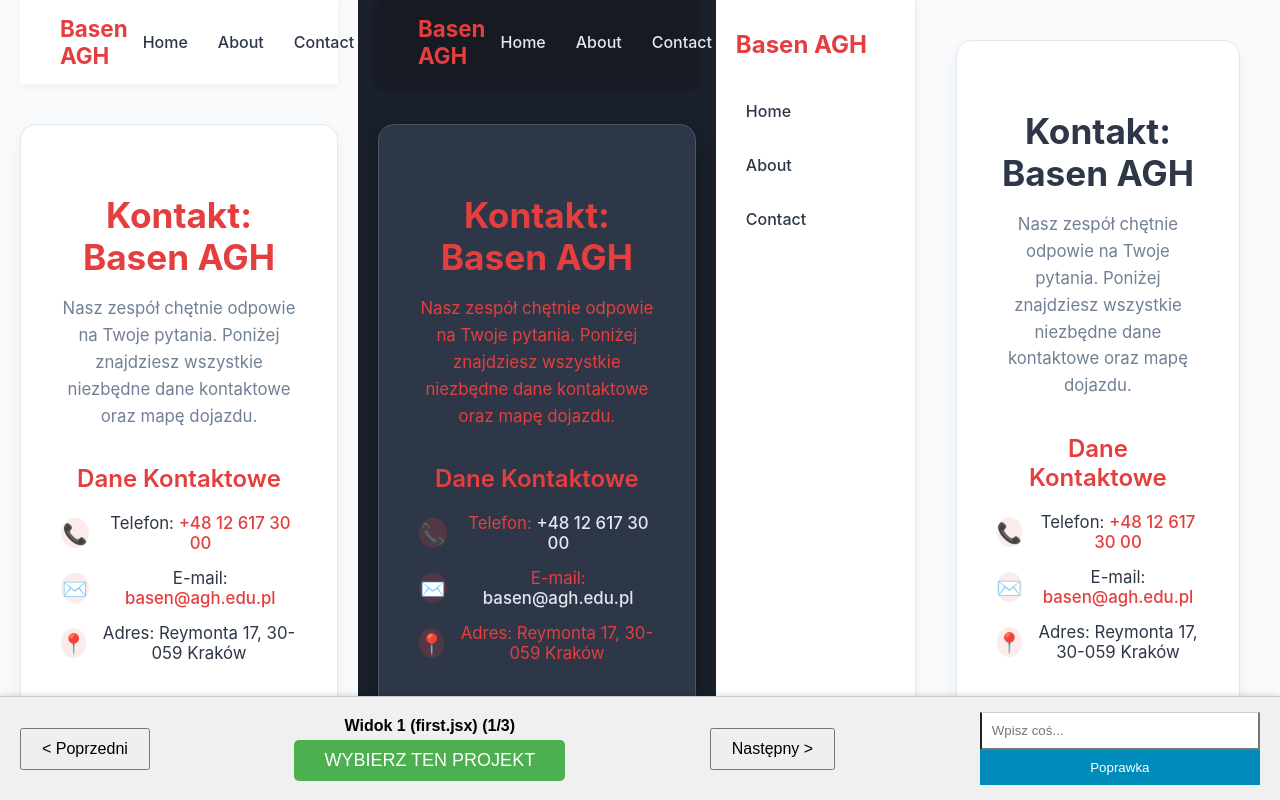
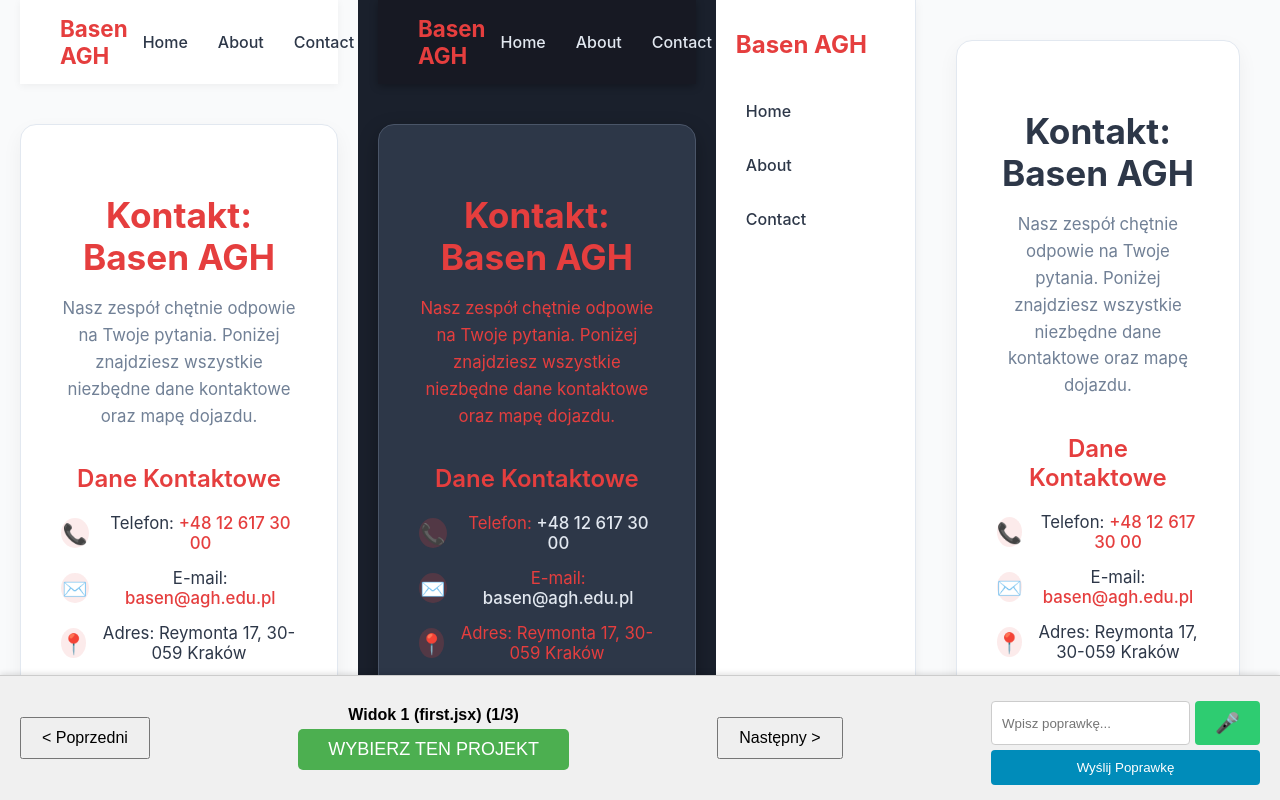
Before and after one commit to fmach24/BeeVoice, a React (Create React App) app: page / in a window 1280 px wide. Both pictures are taken after a click on the button "WYBIERZ TEN PROJEKT". Built offline with nearby package versions, Linux system fonts and the light colour scheme.

Commit message:
dodana opcja poprawek przez voice

```diff
--- a/src/App.jsx
+++ b/src/App.jsx
@@ -40,23 +40,107 @@
   const CurrentViewComponent = views[currentViewIndex].component;
   const [hasUserSelectedBest, setHasUserSelectedBest] = useState(false);
   const [isLoading, setIsLoading] = useState(false);
+  const [isListening, setIsListening] = useState(false);
+  const [comment, setComment] = useState('');
+
   const goToNext = () => {
     setCurrentViewIndex((prev) => (prev + 1) % views.length);
   };
 
+  const startVoiceInput = () => {
+    const SpeechRecognition = window.SpeechRecognition || window.webkitSpeechRecognition;
+
+    if (!SpeechRecognition) {
+      alert('Twoja przeglądarka nie obsługuje rozpoznawania mowy. Użyj Chrome lub Edge.');
+      return;
+    }
+
+    const recognition = new SpeechRecognition();
+    recognition.lang = 'pl-PL';
+    recognition.continuous = false;
+    recognition.interimResults = false;
+
+    recognition.onstart = () => {
+      setIsListening(true);
+    };
+
+    recognition.onresult = (event) => {
+      const transcript = event.results[0][0].transcript;
+      setComment(transcript);
+    };
+
+    recognition.onerror = (event) => {
+      console.error('Błąd rozpoznawania mowy:', event.error);
+      alert('Błąd mikrofonu: ' + event.error);
+      setIsListening(false);
+    };
+
+    recognition.onend = () => {
+      setIsListening(false);
+    };
+
+    recognition.start();
+  };
+
   const RenderButtonConditionally = ({hasUserSelectedBest})=>{
     if(hasUserSelectedBest){
-      return (<div>
-
-          <input type="text" placeholder="Wpisz coś..." style={{ width: '100%', padding: '10px', boxSizing: 'border-box', borderTop: '1px solid #ccc' }} />
-          <button onClick={sendComment} style={{ width: '100%', padding: '10px', backgroundColor: '#008CBA', color: 'white', border: 'none', cursor: 'pointer' }}>Poprawka</button>
+      return (<div style={{ display: 'flex', flexDirection: 'column', gap: '5px', marginTop: '10px' }}>
+          <div style={{ display: 'flex', gap: '5px' }}>
+            <input
+              type="text"
+              value={comment}
+              onChange={(e) => setComment(e.target.value)}
+              placeholder="Wpisz poprawkę..."
+              style={{
+                flex: 1,
+                padding: '10px',
+                boxSizing: 'border-box',
+                border: isListening ? '2px solid #e74c3c' : '1px solid #ccc',
+                borderRadius: '4px'
+              }}
+            />
+            <button
+              onClick={startVoiceInput}
+              disabled={isListening}
+              style={{
+                padding: '10px 20px',
+                backgroundColor: isListening ? '#e74c3c' : '#2ecc71',
+                color: 'white',
+                border: 'none',
+                cursor: isListening ? 'not-allowed' : 'pointer',
+                borderRadius: '4px',
+                fontSize: '20px'
+              }}
+              title="Kliknij i mów"
+            >
+              {isListening ? '🔴' : '🎤'}
+            </button>
+          </div>
+          {isListening && <p style={{ margin: 0, color: '#e74c3c', fontSize: '14px' }}>🔴 Słucham... Mów teraz!</p>}
+          <button
+            onClick={sendComment}
+            style={{
+              width: '100%',
+              padding: '10px',
+              backgroundColor: '#008CBA',
+              color: 'white',
+              border: 'none',
+              cursor: 'pointer',
+              borderRadius: '4px'
+            }}
+          >
+            Wyślij Poprawkę
+          </button>
         </div>)
     }
     return null;
   }
 
   const sendComment=()=>{
-    const comment = document.querySelector('input[type="text"]').value;
+    if (!comment.trim()) {
+      alert('Wpisz lub nagraj poprawkę!');
+      return;
+    }
     setIsLoading(true);
     fetch("http://localhost:4000/edit", {
       body: JSON.stringify({ comment: comment, bestView: currentViewIndex }),
@@ -64,7 +148,8 @@
       headers: { "Content-Type": "application/json" }
     }).then(res=>{
       setIsLoading(false);
-      console.log("Poprawka wysłana")
+      console.log("Poprawka wysłana");
+      setComment('');
     });
     setHasUserSelectedBest(false);
   }
```
